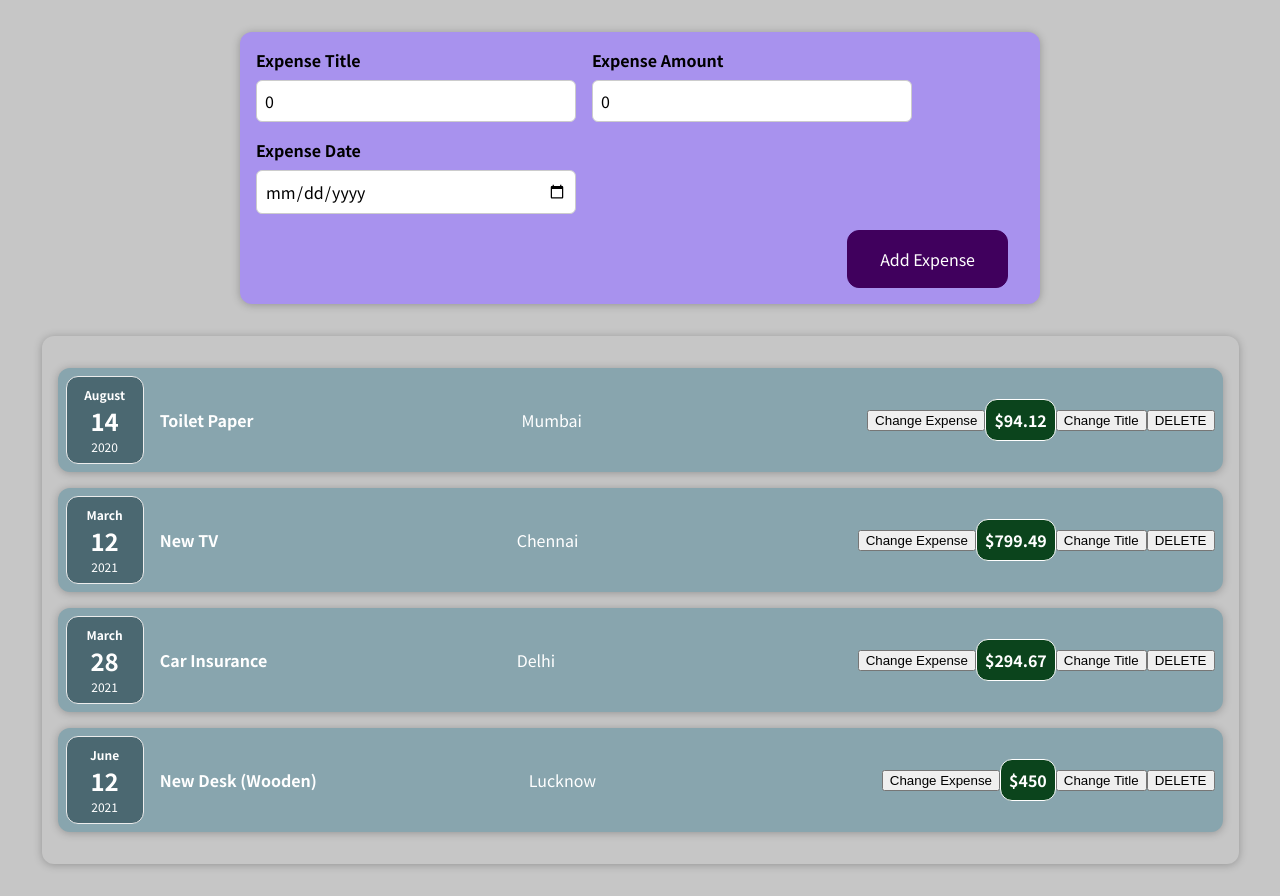
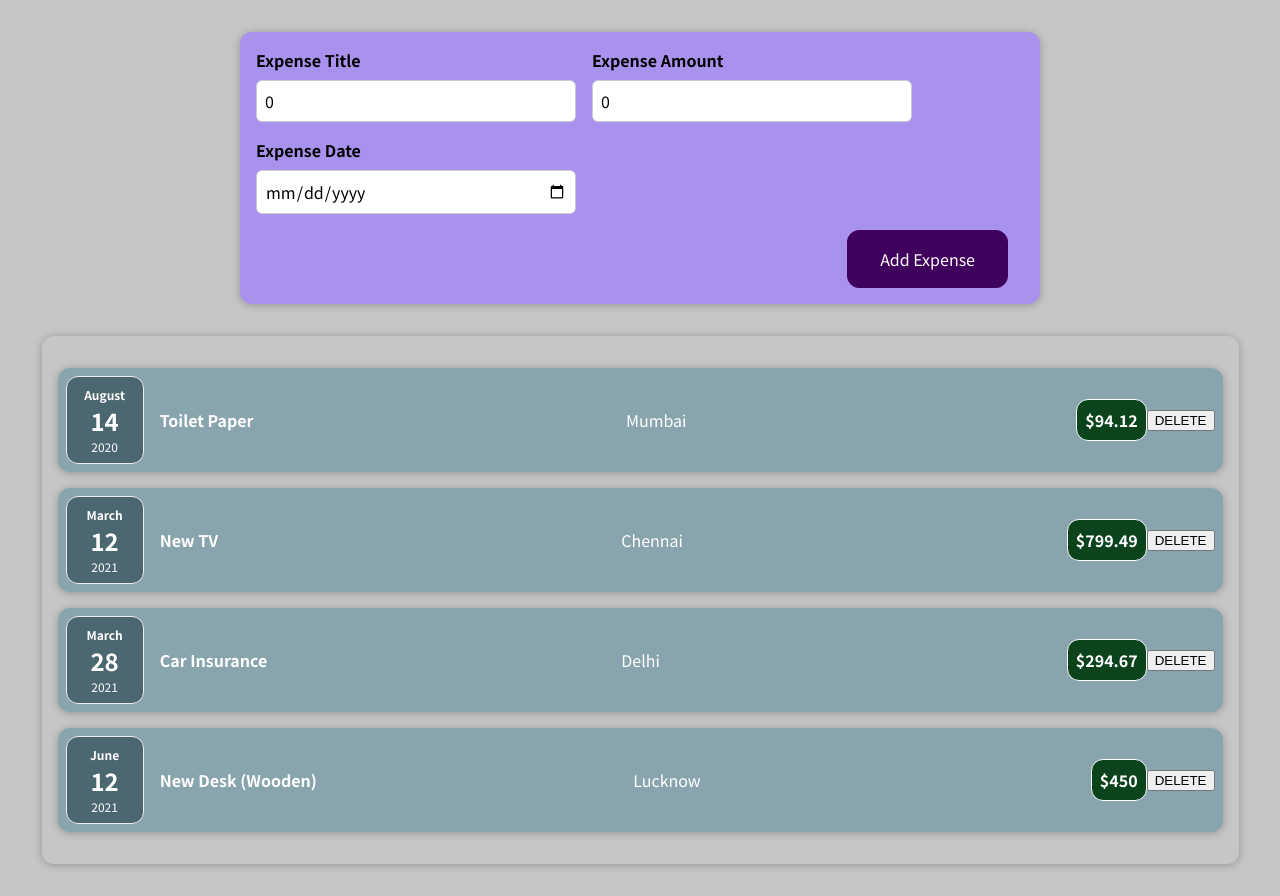
Before and after one commit to Abbi964/ReactBasics, a React (Create React App) app: page / in a window 1280 px wide. Built offline with nearby package versions, Linux system fonts and the light colour scheme.

Commit message:
making Expense detatils a stateless (dumb) component

```diff
--- a/src/components/Expenses/ExpenseDetails.js
+++ b/src/components/Expenses/ExpenseDetails.js
@@ -1,31 +1,17 @@
-import React, { useState } from 'react';
+import React from 'react';
 import './ExpenseDetails.css'
 
 function ExpenseDetails(props) {
-
-  const [title , setTitle] = useState(props.title);
-  const [amount, setAmount] = useState(props.amount)
-
-  function clickHandler(){
-    setTitle('Updated!!')
-    console.log(title)
-  }
 
   function deletionHandeler(e){
     e.target.parentElement.parentElement.remove()
   }
 
-  function expenseHandler (){
-    setAmount('100.00');
-  }
-
   return (
     <div className='expense-details'>
-      <h2>{title}</h2>
+      <h2>{props.title}</h2>
       <div className="expense-item__description">{props.location}</div>
-      <button onClick={expenseHandler}>Change Expense</button>
-      <div className="expense-item__price">${amount}</div>
-      <button onClick={clickHandler}>Change Title</button>
+      <div className="expense-item__price">${props.amount}</div>
       <button onClick={deletionHandeler}>DELETE</button>
     </div>
   );
```
